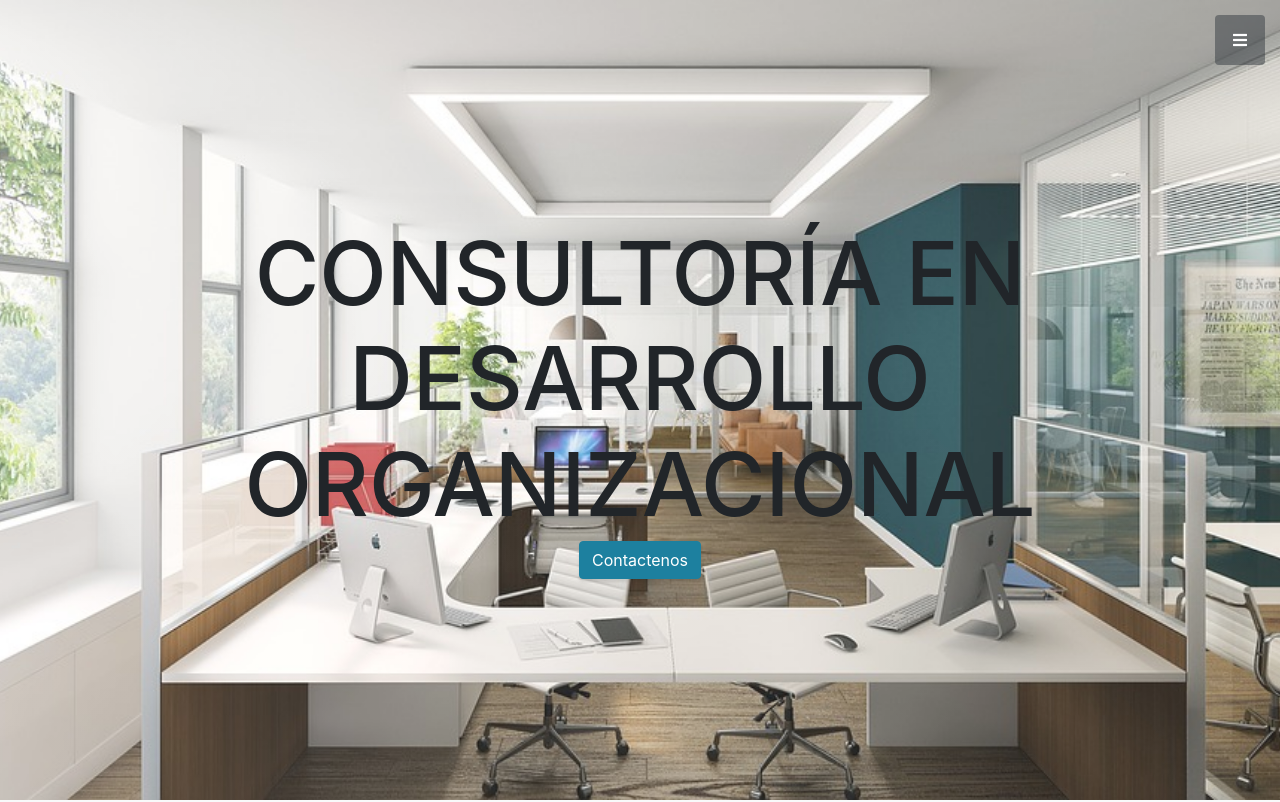
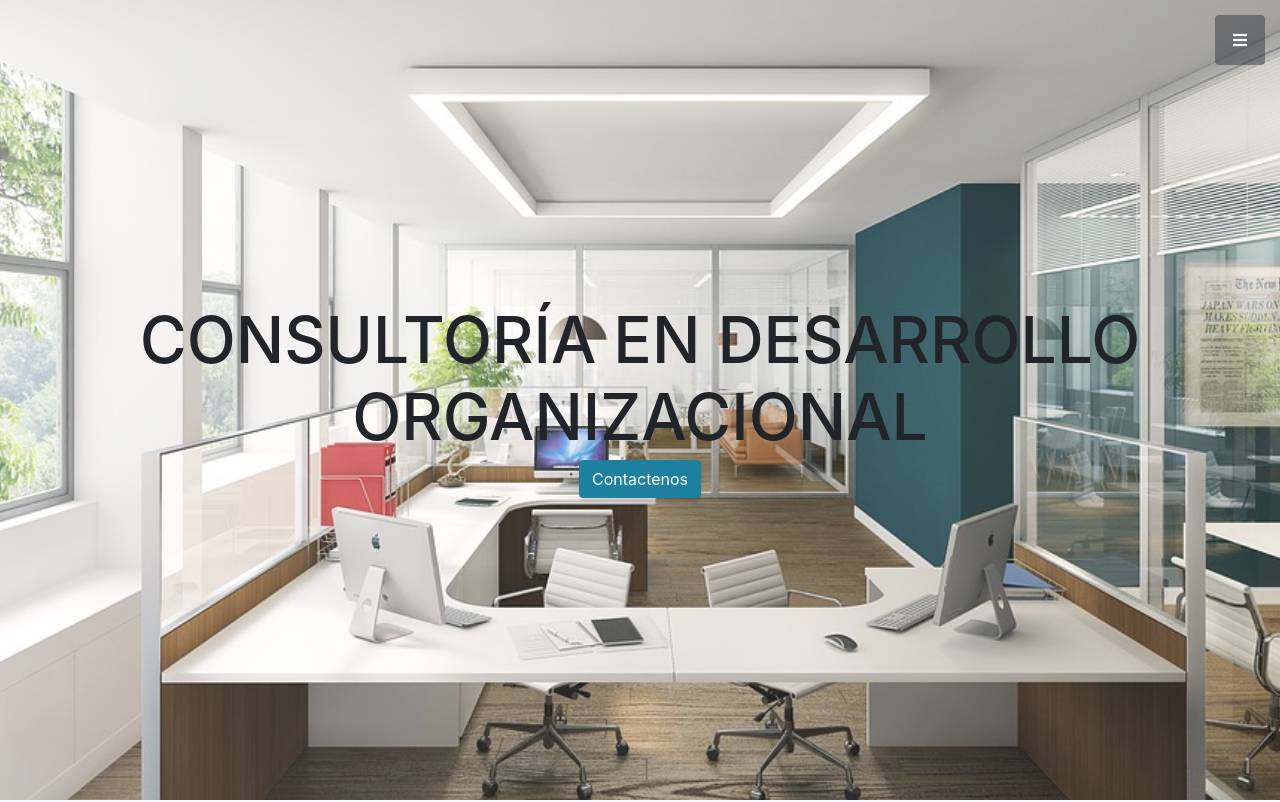
Before and after one commit to clconsulting/clconsulting.github.io, a website with bundled scripts: page index.html in a window 1280 px wide. Shown: the top 802 px of the page. Built offline with nearby package versions, Linux system fonts and the light colour scheme.

Commit message:
Font size in main title change.

```diff
--- a/scss/_masthead.scss
+++ b/scss/_masthead.scss
@@ -17,8 +17,5 @@
   }
   @media (min-width: 992px) {
     height: 100vh;
-    h1 {
-      font-size: 5.5rem;
-    }
   }
 }
```
Also changed, not shown: css/stylish-portfolio.css, css/stylish-portfolio.min.css.
